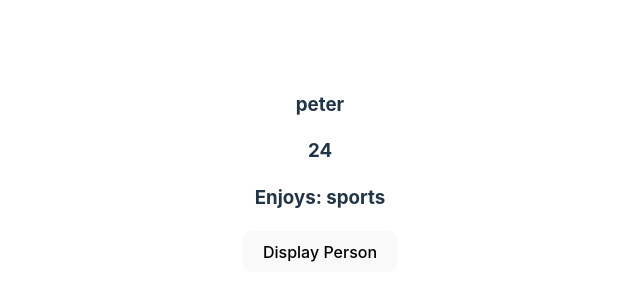
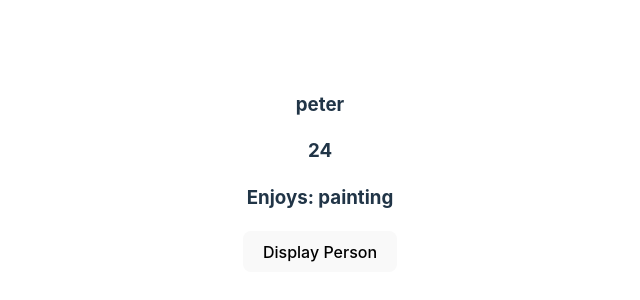
Before and after one commit to saquibe/react-with-vite, a React (Vite) app in the folder vite-project/: page / in a window 1280 px wide. Shown: the part 228-528 px from the top of the page, without its empty margins (320-960 px from the left). Built offline with nearby package versions, Linux system fonts and the light colour scheme.

Commit message:
refactor UseStateObject to manage person state as an object

```diff
--- a/vite-project/src/01-useState/04-useState-object.jsx
+++ b/vite-project/src/01-useState/04-useState-object.jsx
@@ -1,20 +1,30 @@
 import { useState } from "react";
 
 function UseStateObject() {
-  const [name, setName] = useState("peter");
-  const [age, setAge] = useState(24);
-  const [hobby, setHobby] = useState("sports");
+  const [person, setPerson] = useState({
+    name: "peter",
+    age: 24,
+    hobby: "painting",
+  });
 
   const displayPerson = () => {
-    setName("john");
-    setAge(30);
-    setHobby("reading");
+    // setPerson({
+    //   name: "john",
+    //   age: 27,
+    //   hobby: "drawing",
+    // });
+
+    // setPerson("Allen");
+
+    // setPerson({ name: "john" });
+
+    setPerson({ ...person, name: "Tom" });
   };
   return (
     <div>
-      <h3>{name}</h3>
-      <h3>{age}</h3>
-      <h3>Enjoys: {hobby}</h3>
+      <h3>{person.name}</h3>
+      <h3>{person.age}</h3>
+      <h3>Enjoys: {person.hobby}</h3>
       <button className="btn" onClick={displayPerson}>
         Display Person
       </button>
```
